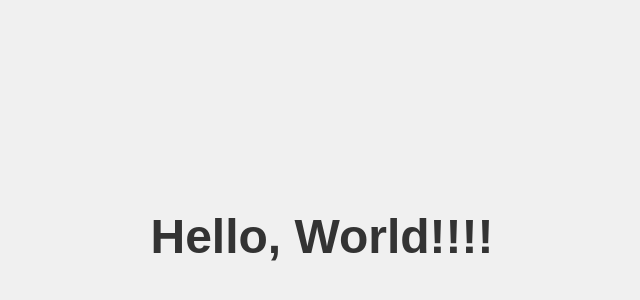
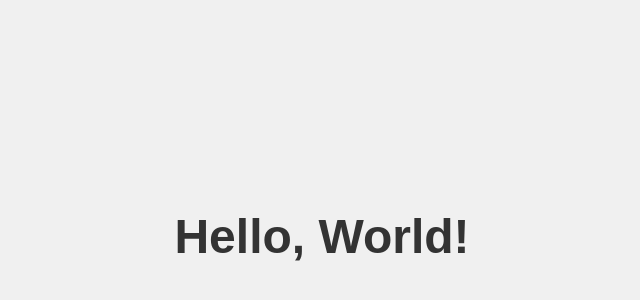
Before and after one commit to Arase01/hello-world, a plain HTML site: page index.html in a window 1280 px wide. Shown: the part 164-464 px from the top of the page, without its empty margins (318-958 px from the left). Drawn offline with Linux system fonts and the light colour scheme.

Commit message:
Revert "!追加"
This reverts commit 1d249ae2514a28ac0d0bb2071648e5ecafd78a49.

```diff
--- a/index.html
+++ b/index.html
@@ -20,6 +20,6 @@
   </style>
 </head>
 <body>
-  <h1>Hello, World!!!!</h1>
+  <h1>Hello, World!</h1>
 </body>
 </html>
```
